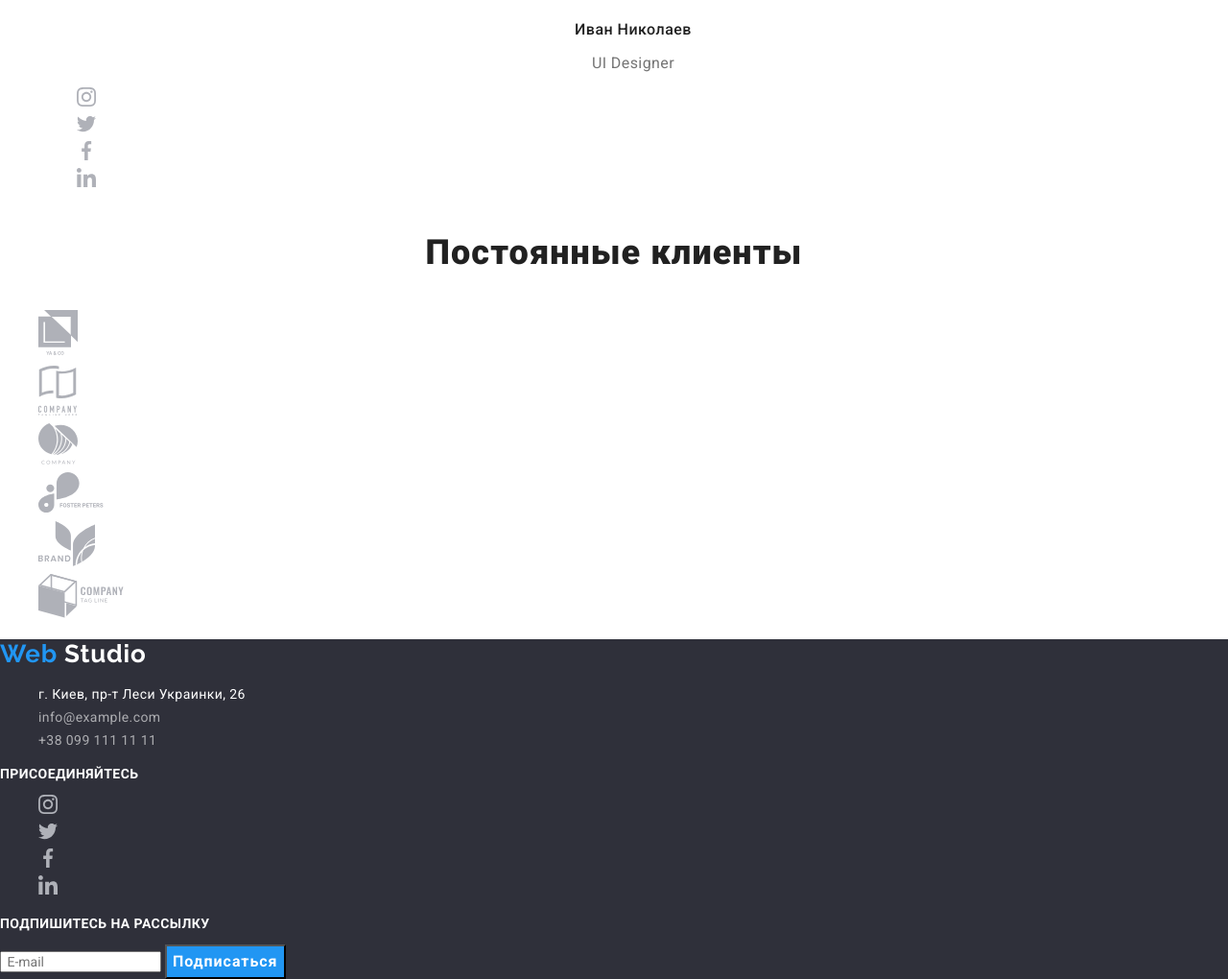
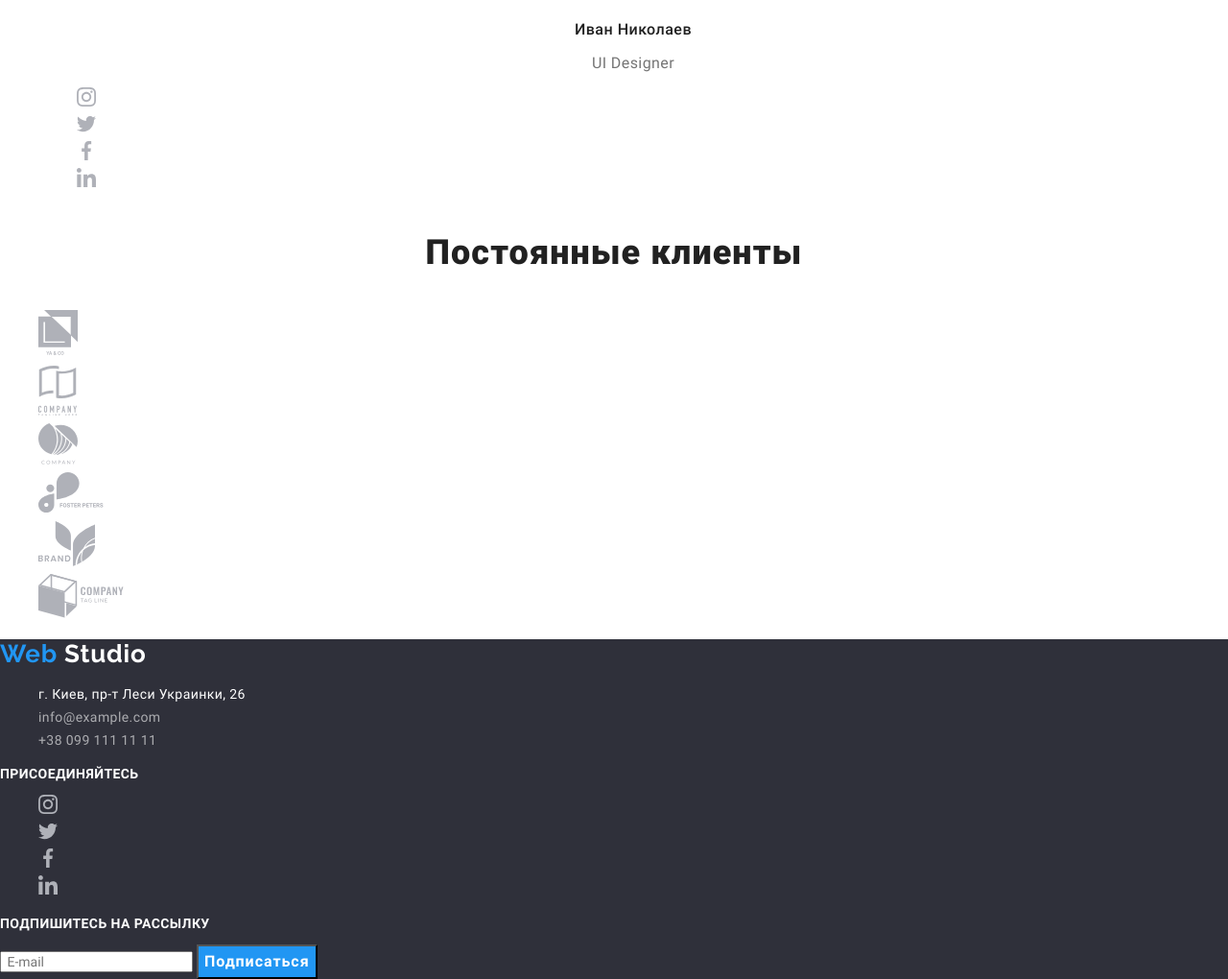
Before and after one commit to Dm3583/goit-markup-hw-02, a plain HTML site: page index.html in a window 1280 px wide. Shown: the part 3860-4880 px from the top of the page at 96% size. Drawn offline with Linux system fonts and the light colour scheme.

Commit message:
fonts correction 2

```diff
--- a/css/styles.css
+++ b/css/styles.css
@@ -74,7 +74,7 @@
     /* IE9 Compat Modes */
     src: local('Roboto Bold'), local('Roboto-Bold'), url('../fonts/roboto/roboto-v20-latin-700.eot?#iefix') format('embedded-opentype'), /* IE6-IE8 */
     url('../fonts/roboto/roboto-v20-latin-700.woff2') format('woff2'), /* Super Modern Browsers */
-    url('../fontsroboto/roboto-v20-latin-700.woff') format('woff'), /* Modern Browsers */
+    url('../fonts/roboto/roboto-v20-latin-700.woff') format('woff'), /* Modern Browsers */
     url('../fonts/roboto/roboto-v20-latin-700.ttf') format('truetype'), /* Safari, Android, iOS */
     url('../fonts/roboto/roboto-v20-latin-700.svg#Roboto') format('svg');
     /* Legacy iOS */
```
